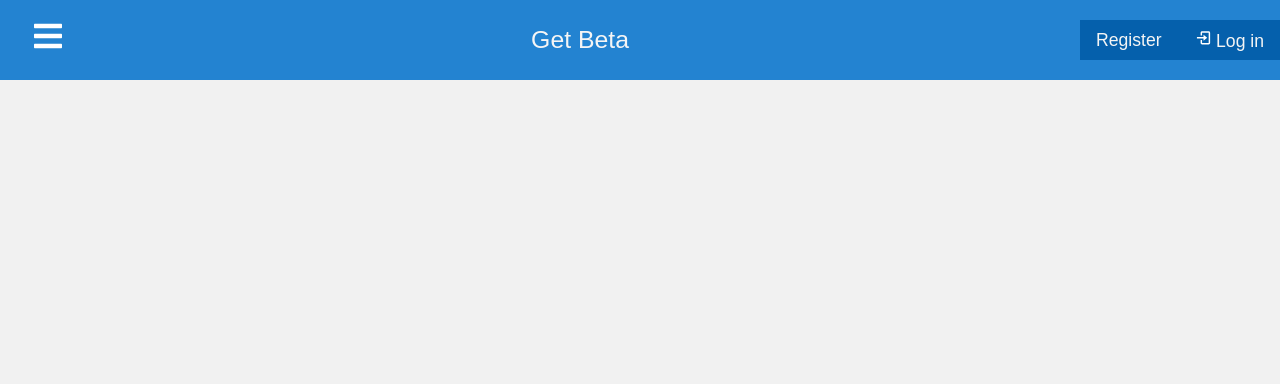
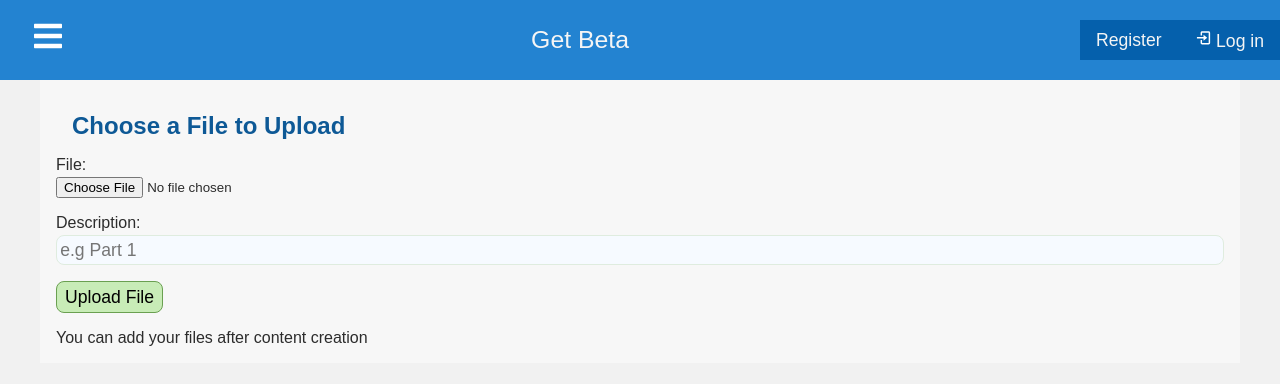
Before and after one commit to alwaysEnergetic/get-beta-project, a React (Create React App) app: page /contents/1/newFile in a window 1280 px wide. Shown: the top 384 px of the page. Built offline with nearby package versions, Linux system fonts and the light colour scheme; no server answers.

Commit message:
Almost done with create file page

```diff
--- a/src/App.css
+++ b/src/App.css
@@ -11,7 +11,7 @@ body {
 .container {
   margin: 0 auto;
   background: #ffffff6b;
-  max-width: 960px;
+  max-width: 1200px;
 }
 .home, .reports {
   display: flex;
--- a/src/App.js
+++ b/src/App.js
@@ -70,7 +70,7 @@ function App() {
             <Route exact path="/contents/edit/:id" component={EditContent} />
             <Route exact path="/contents/create" component={CreateContent} />
             <Route exact path="/myContents" component={MyContents} />
-            <Route exact path="/contents/newFile" component={CreateFile} />
+            <Route exact path="/contents/:id/newFile" component={CreateFile} />
             <Route exact path="/:id/enrolled-contents" component={EnrolledContents} />
             <Route exact path="/allcontents" component={AllContents} />
             <Route exact path="/reports" component={Reports} />
--- a/src/components/contentfile/CreateFile.js
+++ b/src/components/contentfile/CreateFile.js
@@ -1,8 +1,68 @@
-import React from "react"
+import React, { useState, useContext } from "react"
+import { useRouteMatch, useHistory } from "react-router-dom"
+import UserContext from "../context/UserContext"
+import "../Auth/auth.css"
+import Axios from "axios"
+import ErrorNotice from "../Misc/ErrorNotice"
 
 function CreateFile () {
+
+    const [file, setFile] = useState();
+    const [descrp, setDescription] = useState();
+
+    const [error, setError] = useState();
+
+    const { userData } = useContext(UserContext);
+    const history = useHistory();
+    const match = useRouteMatch();
+    const content_id = match.params.id
+
+    const submit = async (e) => {
+        e.preventDefault();
+        try {
+            const newFile =
+            { file, descrp, };
+            await Axios.post(
+                `http://localhost:5000/apiv1/vendors/contents/${content_id}/addfile`,
+                newFile,
+                {
+                    headers: { "x-auth-token": userData.token }
+                }
+            );
+            history.push(`/contents/view/${content_id}`)
+        } catch (err) {
+            err.response.data.msg && setError(err.response.data.msg);
+        }
+    }
+
     return (
-        <h1>Create File Page</h1>
+        <div className="page">
+            <h2 style={{ padding: '1rem', color: "#0e5996" }}> Choose a File to Upload </h2>
+            {
+                error && <ErrorNotice message={error} clearError={() => setError(undefined)} />
+            }
+            <form className="form" onSubmit={submit}>
+                <label htmlFor="content-file">File: </label>
+                <input
+                    id="content-file"
+                    type="file"
+                    required
+                    placeholder="file name"
+                    onChange={e => setFile(e.target.value)}
+                />
+
+                <label htmlFor="content-descrp">Description: </label>
+                <input
+                    id="content-descrp"
+                    type="text"
+                    placeholder= "e.g Part 1"
+                    onChange={e => setDescription(e.target.value)}
+                />
+
+                <input type="submit" value="Upload File" />
+            </form>
+            <p>You can add your files after content creation</p>
+        </div>
     )
 }
 
--- a/src/components/contents/ContentView.js
+++ b/src/components/contents/ContentView.js
@@ -78,7 +78,7 @@ function ContentView () {
                                     Delete
                                 </button>
                                 <button className="cart" style={{background: "#7fb9e2"}}>
-                                    <Link to={`/contents/newFile`} style={{textDecoration: "none", color: "#fff"}}>
+                                    <Link to={`/contents/${contentDetails._id}/newFile`} style={{textDecoration: "none", color: "#fff"}}>
                                         Add File
                                     </Link>
                                 </button>
--- a/src/components/contents/contents.css
+++ b/src/components/contents/contents.css
@@ -15,6 +15,7 @@
 }
 .services {
     display: flex;
+    color: #000000c2;
     align-items: center;
     flex-wrap: wrap;
 }
@@ -79,7 +80,7 @@
 }
 .content a {
     margin: 22px 0;
-    background: black;
+    background: #000000eb;
     color: white;
     text-decoration: none;
     text-transform: uppercase;
```
Also changed, not shown: 1 other file (tests, documents, lock files or other folders).
